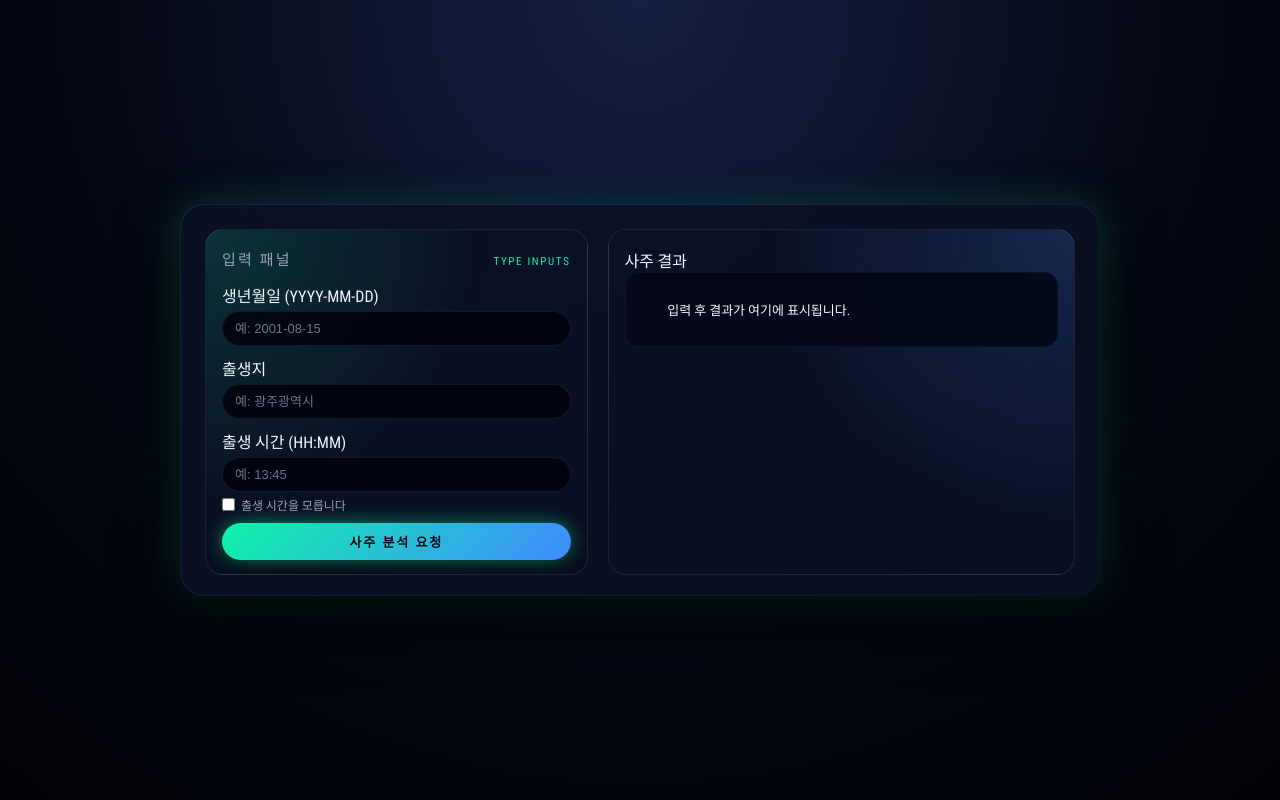
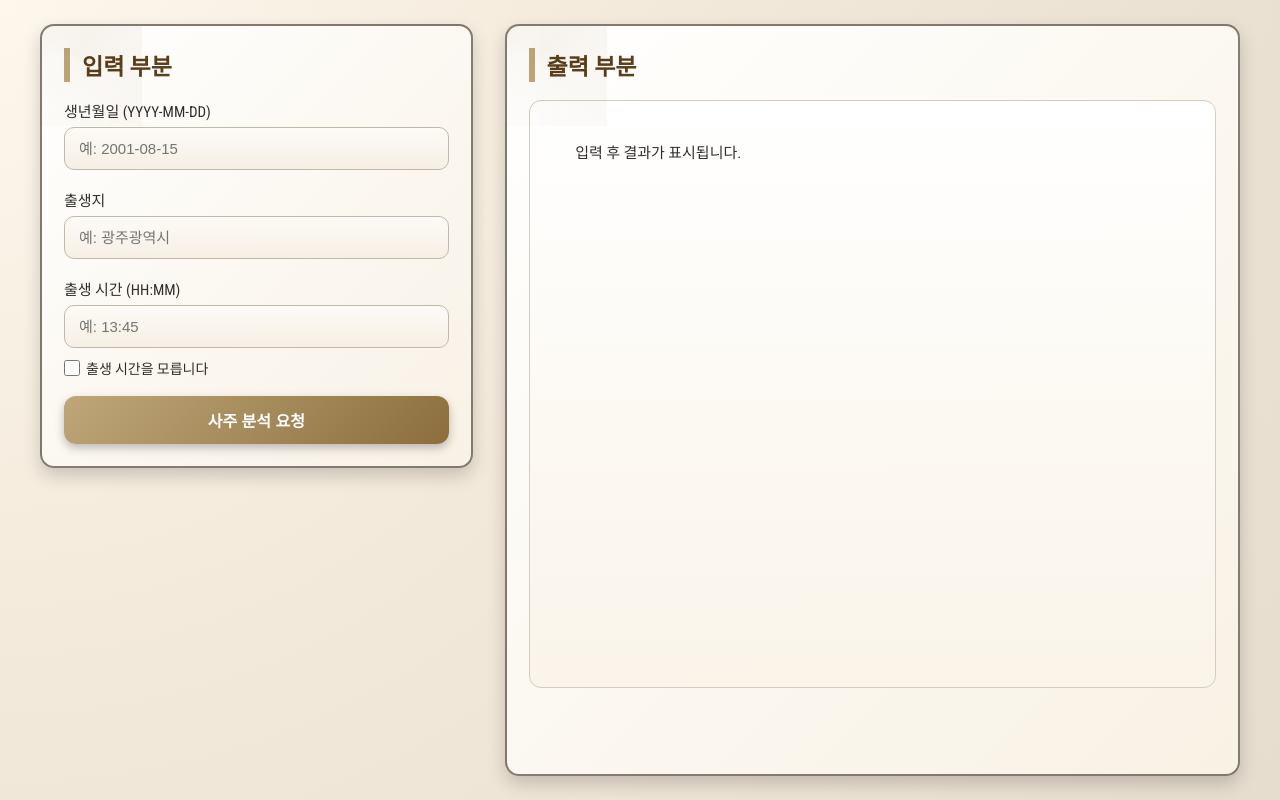
Before and after one commit to JunHong250/JunHong250.github.io, a plain HTML site: page index.html in a window 1280 px wide. Drawn offline with Linux system fonts and the light colour scheme.

Commit message:
Update index.html

```diff
--- a/index.html
+++ b/index.html
@@ -5,275 +5,279 @@
   <title>사주 분석 웹서비스</title>
   <meta name="viewport" content="width=device-width, initial-scale=1.0" />
   <link href="https://fonts.googleapis.com/css2?family=Roboto+Condensed:wght@400;700&family=Orbitron:wght@500;700&display=swap" rel="stylesheet" />
+
   <style>
-    :root {
-      --bg-main: #050814;
-      --bg-card: rgba(10, 15, 35, 0.95);
-      --accent: #0ef3a8;
-      --accent-soft: rgba(14, 243, 168, 0.15);
-      --accent-second: #3f8cff;
-      --text-main: #f5f7ff;
-      --text-sub: #9aa3c2;
-      --border-soft: rgba(255, 255, 255, 0.08);
-      --error: #ff4b6e;
+    /* ---------------------------------------------------------
+       전체 배경: CSS 한지 느낌
+    --------------------------------------------------------- */
+    body {
+      margin: 0;
+      padding: 24px;
+      font-family: "Roboto Condensed", sans-serif;
+      color: #2f2e2c;
+
+      background:
+        radial-gradient(circle at top left, #fdf7ec 0, #f3e9da 45%, #e7ddcf 100%),
+        repeating-linear-gradient(
+          45deg,
+          rgba(255, 255, 255, 0.35),
+          rgba(255, 255, 255, 0.35) 4px,
+          rgba(230, 221, 209, 0.45) 4px,
+          rgba(230, 221, 209, 0.45) 8px
+        );
+
+      display: flex;
+      justify-content: center;
+      min-height: 100vh;
+      box-sizing: border-box;
     }
 
-    * {
-      box-sizing: border-box;
-      margin: 0;
-      padding: 0;
+    /* ---------------------------------------------------------
+       전체 레이아웃: 왼쪽 입력, 오른쪽 출력
+    --------------------------------------------------------- */
+    .app-inner {
+      width: 100%;
+      max-width: 1200px;
+      display: grid;
+      grid-template-columns: 1fr 1.7fr;
+      gap: 32px;
     }
 
-    body {
-      min-height: 100vh;
-      font-family: "Roboto Condensed", system-ui, -apple-system, BlinkMacSystemFont,
-        "Segoe UI", sans-serif;
-      background: radial-gradient(circle at top, #142045 0, #050814 55%, #020308 100%);
-      color: var(--text-main);
-      display: flex;
-      align-items: center;
-      justify-content: center;
-      padding: 24px;
-    }
-
-    .app-shell {
-      width: 100%;
-      max-width: 920px;
-      background: linear-gradient(135deg, rgba(63, 140, 255, 0.18), rgba(14, 243, 168, 0.08));
-      padding: 1px;
-      border-radius: 24px;
-      box-shadow:
-        0 24px 60px rgba(0, 0, 0, 0.65),
-        0 0 40px rgba(14, 243, 168, 0.2);
-    }
-
+    @media (max-width: 900px) {
       .app-inner {
-      background: var(--bg-card);
-      border-radius: 24px;
-      padding: 24px 24px 20px;
-      display: grid;
-      grid-template-columns: minmax(0, 0.9fr) minmax(0, 1.1fr);
-      gap: 20px;
-    }
-
-    @media (max-width: 780px) {
-      .app-inner {
-        grid-template-columns: minmax(0, 1fr);
+        grid-template-columns: 1fr;
       }
     }
 
-    .header {
-      grid-column: 1 / -1;
-      display: flex;
-      justify-content: space-between;
-      align-items: center;
-      margin-bottom: 4px;
-    }
+    /* ---------------------------------------------------------
+       전통 스타일 패널 (입력 / 출력 공통)
+    --------------------------------------------------------- */
+    .panel,
+    .result-panel {
+      position: relative;
+      padding: 22px;
 
-    .brand {
-      display: flex;
-      align-items: center;
-      gap: 12px;
-    }
+      background:
+        linear-gradient(
+          135deg,
+          rgba(255, 255, 255, 0.96),
+          rgba(248, 241, 229, 0.96)
+        ),
+        repeating-linear-gradient(
+          135deg,
+          rgba(255, 255, 255, 0.4),
+          rgba(255, 255, 255, 0.4) 3px,
+          rgba(239, 230, 216, 0.5) 3px,
+          rgba(239, 230, 216, 0.5) 6px
+        );
 
-    .brand-logo {
-      width: 32px;
-      height: 32px;
-      border-radius: 999px;
-      border: 2px solid var(--accent);
-      display: flex;
-      align-items: center;
-      justify-content: center;
-      font-family: "Orbitron", sans-serif;
-      font-size: 16px;
-      box-shadow: 0 0 20px rgba(14, 243, 168, 0.4);
-    }
-
-    .brand-text-main {
-      font-family: "Orbitron", sans-serif;
-      font-size: 20px;
-      text-transform: uppercase;
-      letter-spacing: 0.08em;
-    }
-
-    .brand-text-sub {
-      font-size: 11px;
-      color: var(--text-sub);
-      text-transform: uppercase;
-      letter-spacing: 0.12em;
-    }
-
-    .panel {
-      border-radius: 18px;
-      border: 1px solid var(--border-soft);
-      padding: 18px 16px 14px;
-      background: radial-gradient(circle at top left, rgba(14, 243, 168, 0.16), transparent 55%);
-      position: relative;
+      border-radius: 14px;
+      border: 2px solid rgba(50, 38, 26, 0.6);
+      box-shadow: 0 8px 18px rgba(0, 0, 0, 0.18);
       overflow: hidden;
     }
 
-    .panel-header {
-      display: flex;
-      justify-content: space-between;
-      align-items: baseline;
-      margin-bottom: 14px;
+    /* 입력 패널은 내용만큼만 높이 */
+    .panel {
+      align-self: flex-start;
     }
 
-    .panel-title {
-      font-size: 15px;
-      text-transform: uppercase;
-      letter-spacing: 0.15em;
-      color: var(--text-sub);
+    /* 패널 상단 전통 문양 느낌 */
+    .panel::before,
+    .result-panel::before {
+      content: "";
+      position: absolute;
+      top: -40px;
+      left: -40px;
+      width: 140px;
+      height: 140px;
+      background:
+        radial-gradient(circle at 30% 30%, rgba(191, 167, 122, 0.4), transparent 60%),
+        conic-gradient(
+          from 45deg,
+          rgba(145, 106, 60, 0.25),
+          transparent 60%,
+          rgba(145, 106, 60, 0.25)
+        );
+      opacity: 0.25;
+      mix-blend-mode: multiply;
+      pointer-events: none;
     }
 
-    .panel-sub {
-      font-size: 11px;
-      color: var(--accent);
-      text-transform: uppercase;
-      letter-spacing: 0.15em;
+    /* ---------------------------------------------------------
+       제목 (입력 부분 / 출력 부분)
+    --------------------------------------------------------- */
+    .panel-title,
+    .result-title {
+      font-size: 23px;
+      font-weight: bold;
+      color: #5b3e1a;
+      border-left: 6px solid #bfa77a;
+      padding-left: 12px;
+      margin-bottom: 18px;
     }
 
-    .form-grid {
-      display: flex;
-      flex-direction: column;
-      gap: 10px;
-      margin-top: 4px;
+    /* ---------------------------------------------------------
+       입력 폼
+    --------------------------------------------------------- */
+    label {
+      font-size: 15px;
     }
 
-    .field-group {
-      display: flex;
-      flex-direction: column;
-      gap: 4px;
+    input[type="text"] {
+      width: 100%;
+      padding: 12px 14px;
+      margin-top: 6px;
+      border-radius: 10px;
+      border: 1.5px solid #c2b8a8;
+      background:
+        linear-gradient(
+          to bottom,
+          #fdfbf7,
+          #f6efe4
+        );
+      font-size: 15px;
+      box-sizing: border-box;
     }
 
-    .field-hint {
-      font-size: 11px;
-      color: var(--text-sub);
+    input[type="text"]:focus {
+      border-color: #bfa77a;
+      box-shadow: 0 0 6px rgba(191, 167, 122, 0.6);
+      outline: none;
     }
 
-    input {
-      background: rgba(1, 4, 15, 0.9);
-      border-radius: 999px;
-      border: 1px solid var(--border-soft);
-      padding: 9px 12px;
-      font-size: 13px;
-      color: var(--text-main);
-      outline: none;
-      transition: border 0.16s ease, box-shadow 0.16s ease;
+    /* 체크박스 줄 – 자연스럽게 왼쪽 정렬 */
+    .checkbox-row {
+      margin-top: 10px;
     }
 
-    input::placeholder {
-      color: rgba(154, 163, 194, 0.7);
+    .checkbox-row label {
+      display: inline-flex;
+      align-items: center;
+      gap: 6px;
+      font-size: 14px;
+      cursor: pointer;
     }
 
-    .checkbox-row {
-      display: flex;
-      align-items: center;
-      gap: 6px;
-      font-size: 12px;
-      color: var(--text-sub);
+    .checkbox-row input[type="checkbox"] {
+      width: 16px;
+      height: 16px;
+      margin: 0;
     }
 
+    /* ---------------------------------------------------------
+       버튼 – 한복 금사 느낌
+    --------------------------------------------------------- */
     .btn-primary {
-      padding: 9px 20px;
-      border-radius: 999px;
+      margin-top: 16px;
+      width: 100%;
+      padding: 12px 20px;
       border: none;
+      border-radius: 12px;
+
+      background: linear-gradient(135deg, #bfa77a, #8c6e3d);
+      color: #fff;
       cursor: pointer;
-      font-size: 13px;
-      font-weight: 700;
-      background: linear-gradient(135deg, var(--accent), var(--accent-second));
-      color: #050814;
-      box-shadow:
-        0 0 18px rgba(14, 243, 168, 0.5),
-        0 12px 24px rgba(0, 0, 0, 0.7);
-      text-transform: uppercase;
-      letter-spacing: 0.14em;
-      transition: transform 0.1s ease;
+      font-size: 16px;
+      font-weight: bold;
+
+      box-shadow: 0 4px 10px rgba(0, 0, 0, 0.25);
+      transition: transform 0.08s ease, box-shadow 0.08s ease, filter 0.1s ease;
     }
 
-    .btn-primary:hover:not(:disabled) {
+    .btn-primary:hover {
+      filter: brightness(1.08);
       transform: translateY(-1px);
+      box-shadow: 0 6px 14px rgba(0, 0, 0, 0.28);
     }
 
-    .result-panel {
-      border-radius: 18px;
-      border: 1px solid var(--border-soft);
-      padding: 18px 16px;
-      background: radial-gradient(circle at top right, rgba(63, 140, 255, 0.2), transparent 55%);
+    /* ---------------------------------------------------------
+       출력 박스 – 커다란 한지 족자 느낌
+    --------------------------------------------------------- */
+    .result-box {
+      margin-top: 6px;
+      padding: 18px;
+
+      background:
+        linear-gradient(
+          180deg,
+          rgba(255, 255, 255, 0.98),
+          rgba(250, 244, 233, 0.98)
+        ),
+        repeating-linear-gradient(
+          0deg,
+          rgba(235, 227, 215, 0.4),
+          rgba(235, 227, 215, 0.4) 2px,
+          rgba(250, 244, 233, 0.4) 2px,
+          rgba(250, 244, 233, 0.4) 4px
+        );
+
+      border-radius: 12px;
+      border: 1.5px solid #d4ccc0;
+
+      min-height: 550px;
+      max-height: 650px;
+      overflow-y: auto;
+
+      font-size: 15px;
+      line-height: 1.5;
+      white-space: pre-wrap;
     }
 
-    .result-box {
-      background: rgba(4, 8, 24, 0.96);
-      border: 1px solid rgba(255, 255, 255, 0.04);
-      padding: 12px;
-      border-radius: 14px;
-      max-height: 320px;
-      overflow-y: auto;
-      white-space: pre-wrap;
-      font-size: 13px;
-    }
-
-    .error-text {
-      color: var(--error);
-      font-size: 12px;
-      margin-top: 6px;
+    #error-text {
+      color: #c73434;
+      margin-top: 8px;
+      font-size: 14px;
+      display: none;
     }
   </style>
 </head>
 
 <body>
-  <div class="app-shell">
   <div class="app-inner">
+    <!-- 입력 패널 -->
+    <section class="panel">
+      <div class="panel-title">입력 부분</div>
 
-      <!-- 왼쪽 입력 -->
-      <section class="panel">
-        <div class="panel-header">
-          <div class="panel-title">입력 패널</div>
-          <div class="panel-sub">TYPE INPUTS</div>
+      <form id="saju-form" onsubmit="register(event)">
+        <label for="birthDate">생년월일 (YYYY-MM-DD)</label>
+        <input type="text" id="birthDate" placeholder="예: 2001-08-15" required />
+
+        <br><br>
+
+        <label for="birthPlace">출생지</label>
+        <input type="text" id="birthPlace" placeholder="예: 광주광역시" required />
+
+        <br><br>
+
+        <label for="birthTime">출생 시간 (HH:MM)</label>
+        <input type="text" id="birthTime" placeholder="예: 13:45" />
+
+        <div class="checkbox-row">
+          <label for="unknownTime">
+            <input type="checkbox" id="unknownTime" />
+            <span>출생 시간을 모릅니다</span>
+          </label>
         </div>
 
-        <form id="saju-form" class="form-grid" onsubmit="register(event)">
+        <button class="btn-primary">사주 분석 요청</button>
 
-          <!-- 생년월일 -->
-          <div class="field-group">
-            <label for="birthDate">생년월일 (YYYY-MM-DD)</label>
-            <input type="text" id="birthDate" placeholder="예: 2001-08-15" required />
-          </div>
-
-          <!-- 출생지 -->
-          <div class="field-group">
-            <label for="birthPlace">출생지</label>
-            <input type="text" id="birthPlace" placeholder="예: 광주광역시" required />
-          </div>
-
-          <!-- 출생 시간 -->
-          <div class="field-group">
-            <label for="birthTime">출생 시간 (HH:MM)</label>
-            <input type="text" id="birthTime" placeholder="예: 13:45" />
-            <div class="checkbox-row">
-              <input type="checkbox" id="unknownTime" />
-              <label for="unknownTime">출생 시간을 모릅니다</label>
-            </div>
-          </div>
-
-          <button class="btn-primary" id="submit-btn">사주 분석 요청</button>
-
-          <div class="error-text" id="error-text" style="display:none;"></div>
+        <div id="error-text"></div>
       </form>
     </section>
 
-      <!-- 오른쪽 결과 -->
+    <!-- 출력 패널 -->
     <section class="result-panel">
-        <div class="result-title">사주 결과</div>
+      <div class="result-title">출력 부분</div>
       <div class="result-box" id="result-box">
-          입력 후 결과가 여기에 표시됩니다.
+        입력 후 결과가 표시됩니다.
       </div>
     </section>
   </div>
-  </div>
 
   <script>
-    const SERVER_URL = "https://ce7d8a19-6208-4b13-9c53-fd3c437b8ee6-00-3oh3gkzzkbz3g.sisko.replit.dev/generate_minutes"; // 나중에 백엔드 URL 넣기
+    const SERVER_URL =
+      "https://ce7d8a19-6208-4b13-9c53-fd3c437b8ee6-00-3oh3gkzzkbz3g.sisko.replit.dev/generate_minutes";
 
     async function register(event) {
       event.preventDefault();
@@ -282,42 +286,30 @@
       const birthPlace = document.getElementById("birthPlace").value.trim();
       const unknownTime = document.getElementById("unknownTime").checked;
       let birthTime = document.getElementById("birthTime").value.trim();
+
+      if (unknownTime) birthTime = null;
+
       const resultBox = document.getElementById("result-box");
       const errorText = document.getElementById("error-text");
 
       errorText.style.display = "none";
-
-      if (unknownTime) birthTime = null;
-
-      const payload = {
-        birthDate,
-        birthPlace,
-        birthTime
-      };
-
-      resultBox.textContent = "서버에 요청 중...";
+      resultBox.textContent = "사주 분석 중…";
 
       try {
         const response = await fetch(SERVER_URL, {
           method: "POST",
           headers: { "Content-Type": "application/json" },
-          body: JSON.stringify(payload)
+          body: JSON.stringify({ birthDate, birthPlace, birthTime })
         });
 
-        if (!response.ok) throw new Error("응답 오류");
+        if (!response.ok) throw new Error("서버 응답 오류");
 
         const data = await response.json();
-
-        const fortuneText =
-          data.fortuneText ||
-          data.result ||
-          JSON.stringify(data, null, 2);
-
-        resultBox.textContent = fortuneText;
+        resultBox.textContent =
+          data.fortuneText || data.result || JSON.stringify(data, null, 2);
       } catch (err) {
         resultBox.textContent =
-          "SERVER_URL이 비어있어 요청이 실패했습니다.\n백엔드 주소 연결 후 정상 작동합니다.";
-
+          "요청 실패. 서버 URL 또는 네트워크 상태를 확인해 주세요.";
         errorText.style.display = "block";
         errorText.textContent = "오류: " + err.message;
       }
@@ -325,12 +317,8 @@
 
     document.getElementById("unknownTime").addEventListener("change", (e) => {
       const timeInput = document.getElementById("birthTime");
-      if (e.target.checked) {
-        timeInput.disabled = true;
-        timeInput.value = "";
-      } else {
-        timeInput.disabled = false;
-      }
+      timeInput.disabled = e.target.checked;
+      if (e.target.checked) timeInput.value = "";
     });
   </script>
 </body>
```
Lines whose indentation alone changed are shown as unchanged.
